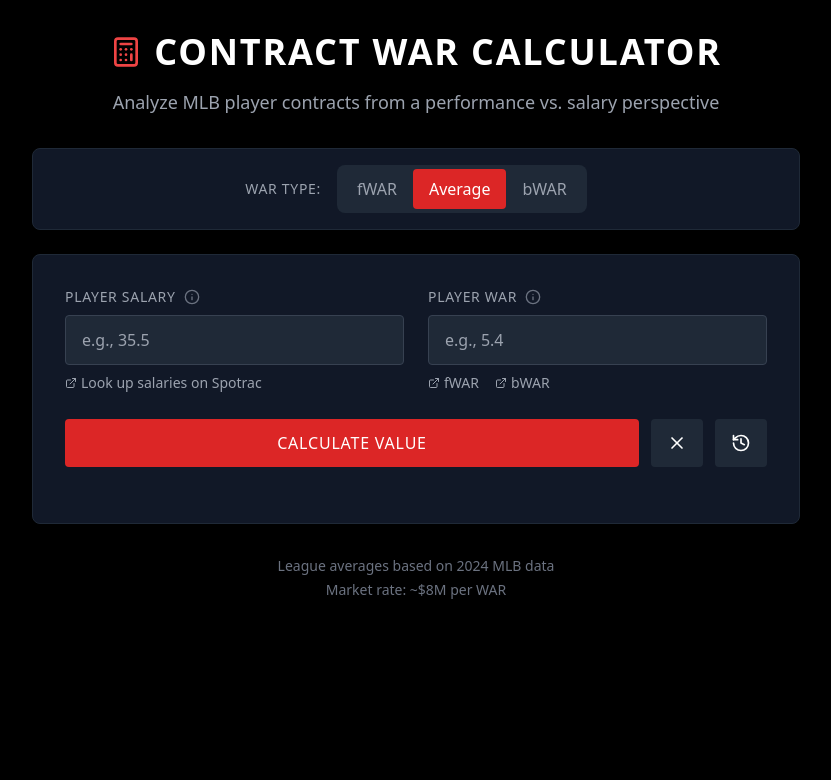
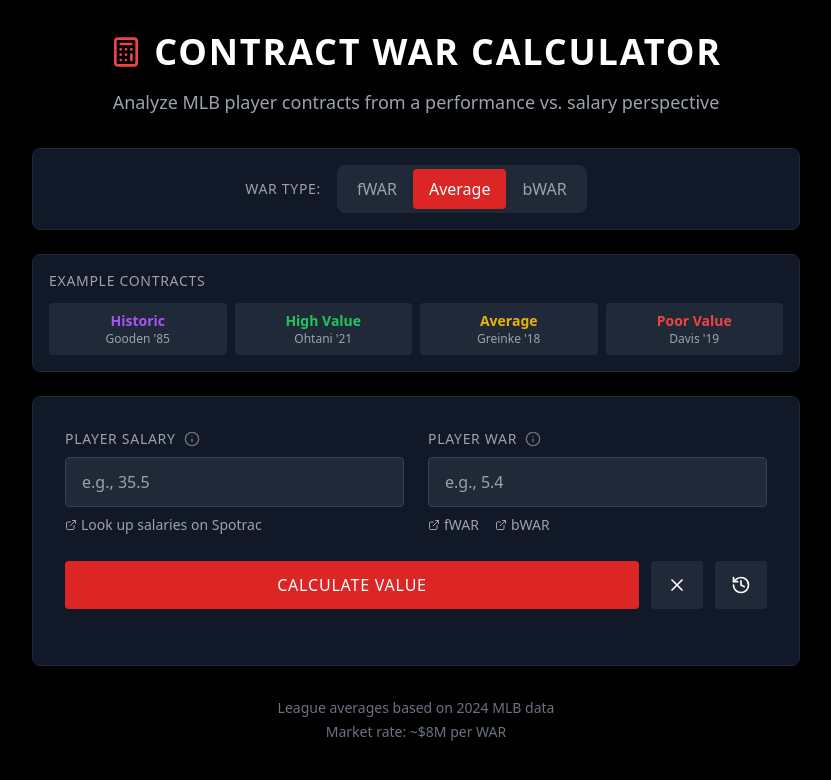
Before and after one commit to harnischllc/badder-calc, a React (Vite) app: page / in a window 1280 px wide. Shown: the top 780 px of the page, without its empty margins (224-1055 px from the left). Built offline with nearby package versions, Linux system fonts and the light colour scheme.

Commit message:
Update App.jsx

```diff
--- a/src/App.jsx
+++ b/src/App.jsx
@@ -151,6 +151,41 @@ const ContractWARCalculator = () => {
           </div>
         </div>
 
+        {/* Example Contracts */}
+        <div className="bg-gray-900 rounded-lg p-4 mb-6 border border-gray-800">
+          <h3 className="text-sm font-medium text-gray-400 uppercase tracking-wider mb-3">Example Contracts</h3>
+          <div className="grid grid-cols-2 md:grid-cols-4 gap-2">
+            <button
+              onClick={() => { setSalary('0.45'); setWar('13.2'); }}
+              className="p-2 bg-gray-800 hover:bg-gray-700 rounded text-sm transition-colors"
+            >
+              <div className="text-purple-500 font-semibold">Historic</div>
+              <div className="text-gray-400 text-xs">Gooden '85</div>
+            </button>
+            <button
+              onClick={() => { setSalary('3.0'); setWar('9.1'); }}
+              className="p-2 bg-gray-800 hover:bg-gray-700 rounded text-sm transition-colors"
+            >
+              <div className="text-green-500 font-semibold">High Value</div>
+              <div className="text-gray-400 text-xs">Ohtani '21</div>
+            </button>
+            <button
+              onClick={() => { setSalary('29.6'); setWar('3.5'); }}
+              className="p-2 bg-gray-800 hover:bg-gray-700 rounded text-sm transition-colors"
+            >
+              <div className="text-yellow-500 font-semibold">Average</div>
+              <div className="text-gray-400 text-xs">Greinke '18</div>
+            </button>
+            <button
+              onClick={() => { setSalary('23.0'); setWar('-0.5'); }}
+              className="p-2 bg-gray-800 hover:bg-gray-700 rounded text-sm transition-colors"
+            >
+              <div className="text-red-500 font-semibold">Poor Value</div>
+              <div className="text-gray-400 text-xs">Davis '19</div>
+            </button>
+          </div>
+        </div>
+
         {/* Main Calculator Card */}
         <div className="bg-gray-900 rounded-lg p-6 md:p-8 shadow-2xl border border-gray-800">
 
```
